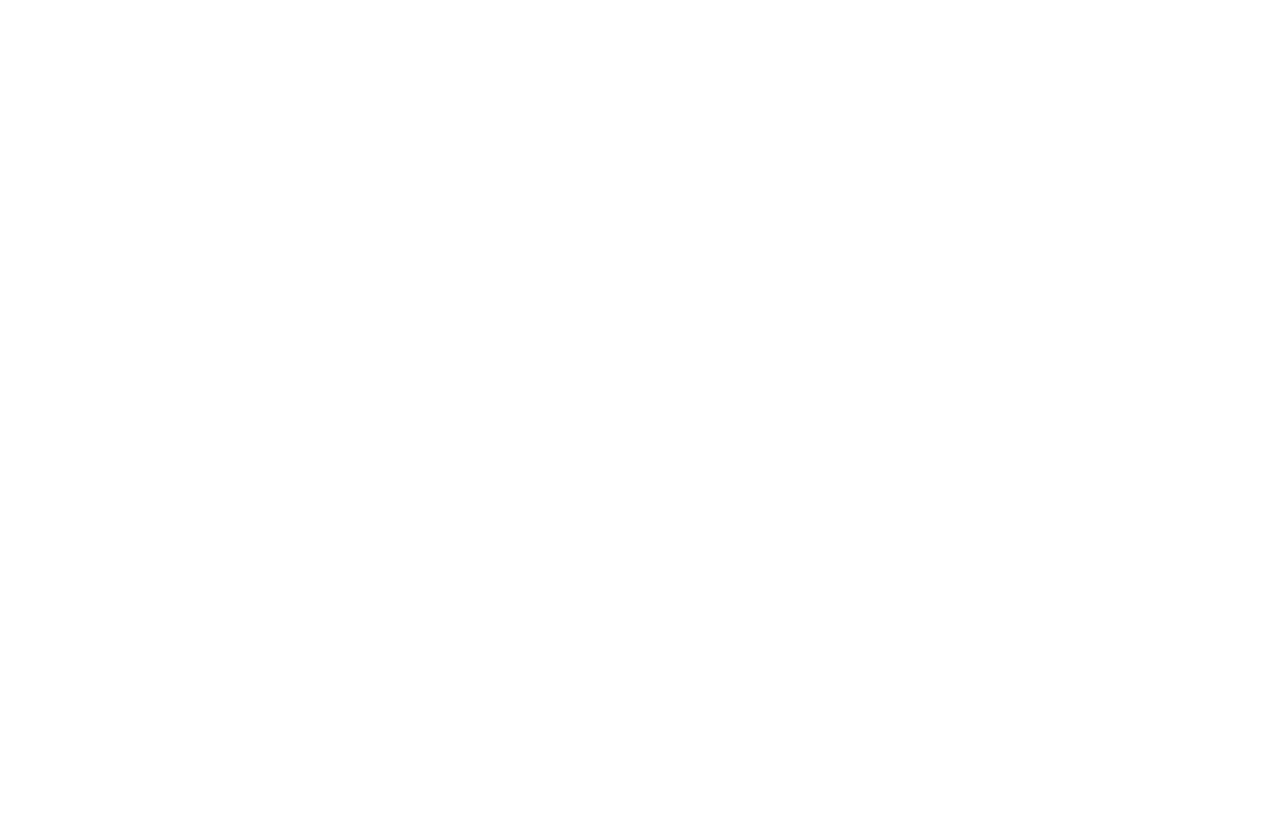
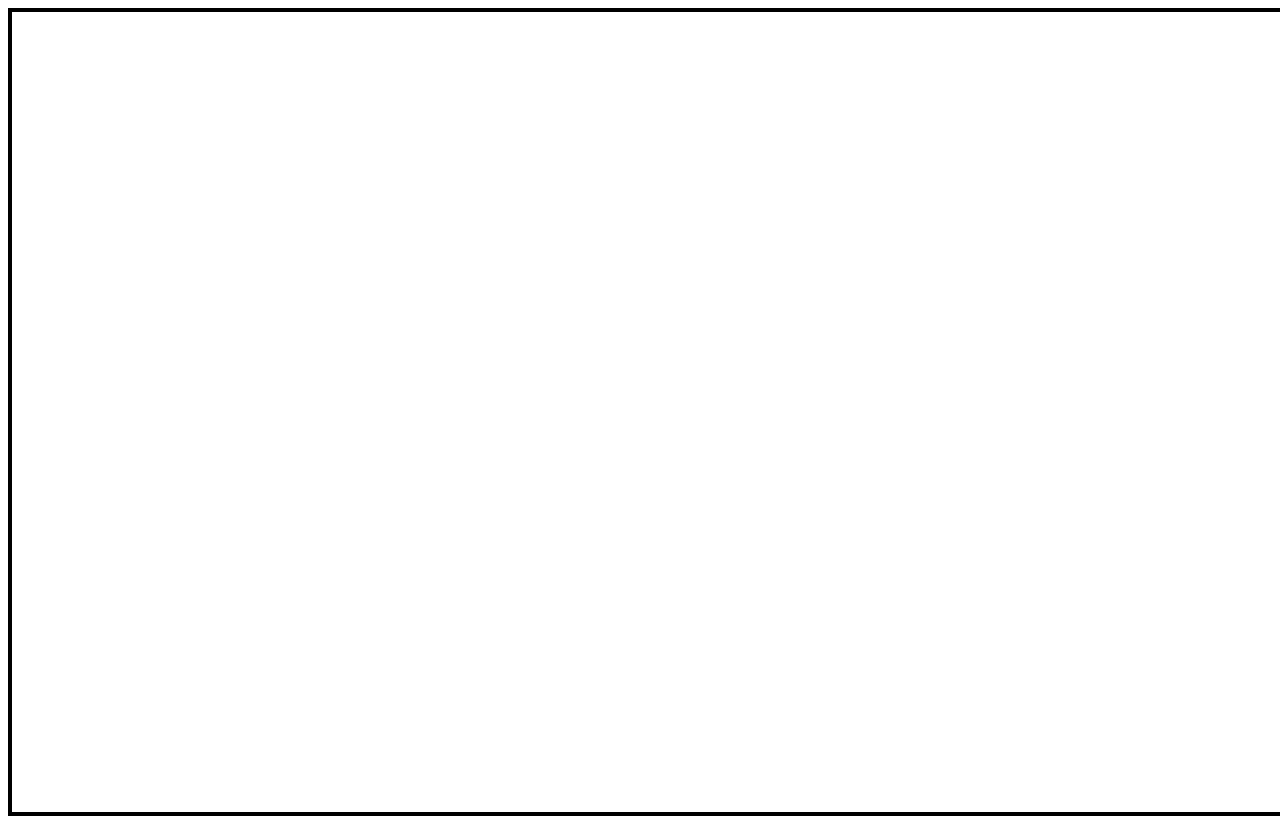
Before and after one commit to vworo/GameCade-Client-React, a React (Vite) app: page /draw in a window 1280 px wide. Built offline with nearby package versions, Linux system fonts and the light colour scheme.

Commit message:
draw component now lives in canvas page

```diff
--- a/src/App.jsx
+++ b/src/App.jsx
@@ -2,8 +2,8 @@ import React from 'react';
 import { Route, Routes } from 'react-router-dom';
 import Login from './pages/Login';
 import Lobby from './pages/Lobby';
-import Draw from './components/drawtools/Draw.jsx';
 import SignOut from './components/SignOut';
+import Canvas from './pages/Canvas';
 
 function App() {
     return (
@@ -12,7 +12,7 @@ function App() {
             <Routes>
                 <Route path='/' element={<Login />} />
                 <Route path='/lobby' element={<Lobby />} />
-                <Route path='/draw' element={<Draw />} />
+                <Route path='/draw' element={<Canvas />} />
             </Routes>
         </React.Fragment>
     )
--- a/src/components/drawtools/Draw.jsx
+++ b/src/components/drawtools/Draw.jsx
@@ -1,4 +1,8 @@
 import React, { useRef, useEffect, useState } from 'react';
+
+const canvasStyle = {
+    border: '4px solid black'
+}
 
 export default function Draw() {
 
@@ -48,6 +52,7 @@ export default function Draw() {
             onMouseUp={ stopDrawing}
             onMouseMove={ startDrawing}
             ref={ canvasRef}
+            style={ canvasStyle }
         />
     )
 }
--- a/src/components/games/Games.css
+++ b/src/components/games/Games.css
@@ -11,7 +11,7 @@
     background-color: #eec6ff;
     border-radius: 8px;
     border: 4px solid black;
-    padding: 20px;
+    padding: 2em;
     width: 10em;
     /* margin: 0 auto; */
     cursor: pointer;
--- a/src/pages/Canvas.css
+++ b/src/pages/Canvas.css
@@ -0,0 +1,7 @@
+.Canvas {
+    width: 100vh;
+    height: 100vh;
+    display: flex;
+    justify-content: center;
+    align-items: center;
+}
--- a/src/pages/Canvas.jsx
+++ b/src/pages/Canvas.jsx
@@ -0,0 +1,12 @@
+import Draw from '../components/drawtools/Draw.jsx';
+
+export default function Canvas() {
+    return (
+        <div className="Canvas">
+            <Draw
+                width={700}
+                height={500}
+            />
+        </div>
+    );
+}
```
